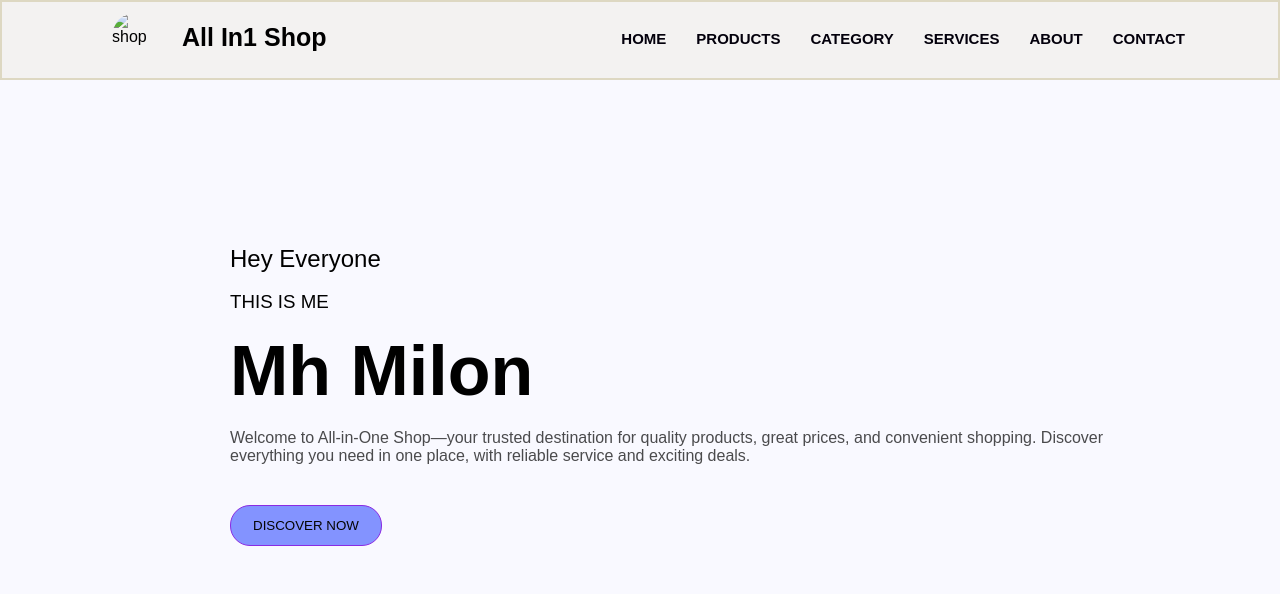
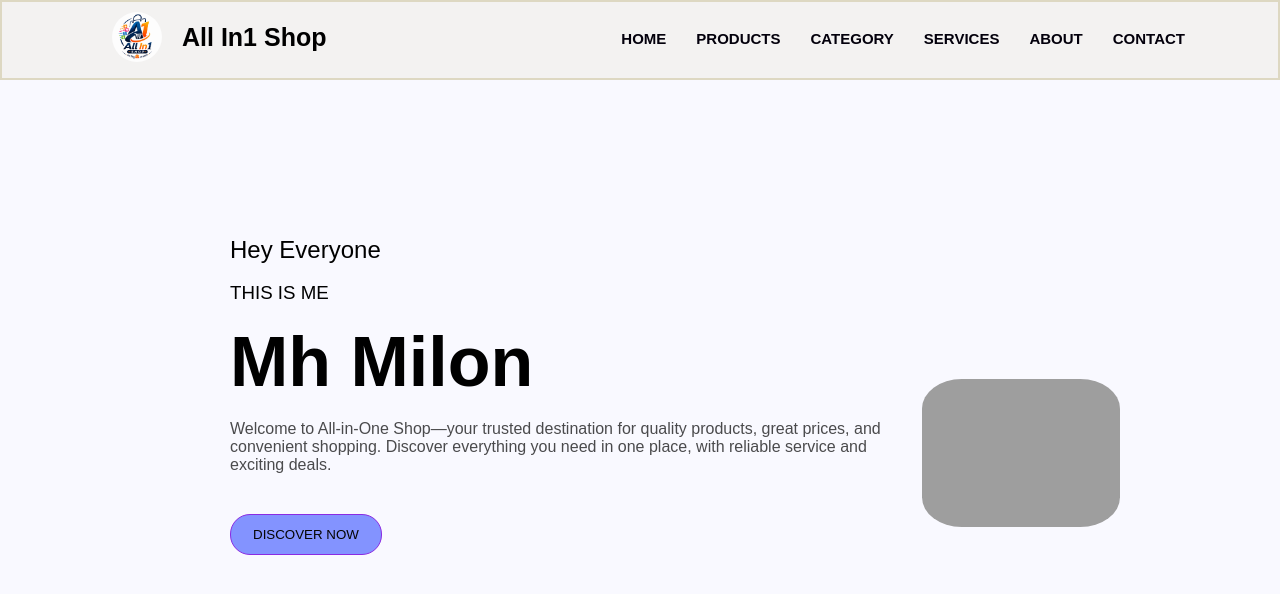
Before and after one commit to mhrana0202/Project-02, a plain HTML site: page index.html in a window 1280 px wide. Drawn offline with Linux system fonts and the light colour scheme; the site is published under a folder, as on GitHub Pages, so addresses that start at the root find nothing.

Commit message:
Fix image paths and alt attributes in index.html

```diff
--- a/index.html
+++ b/index.html
@@ -17,7 +17,7 @@
     <header>
 
         <div class="title">
-            <img src="/image/logo for user.png" alt="shop">
+            <img src="image/logo for user.png" alt="Logo">
             <h1>All In1 Shop </h1>
         </div>
 
@@ -70,7 +70,7 @@
 
 
         <div class="intro-img">
-            <img src="/image/photo02.png" alt="">
+            <img src="image/photo02.png" alt="Logo">
         </div>
 
     </section>
```
